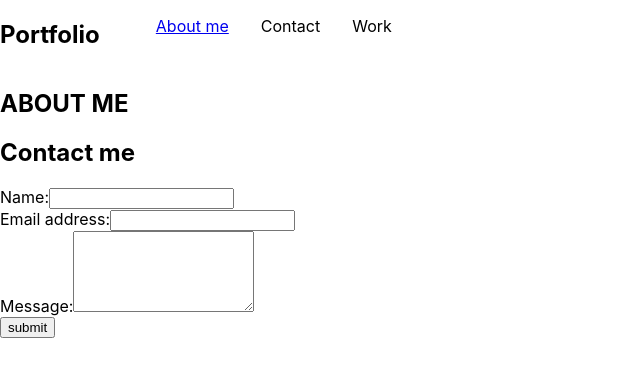
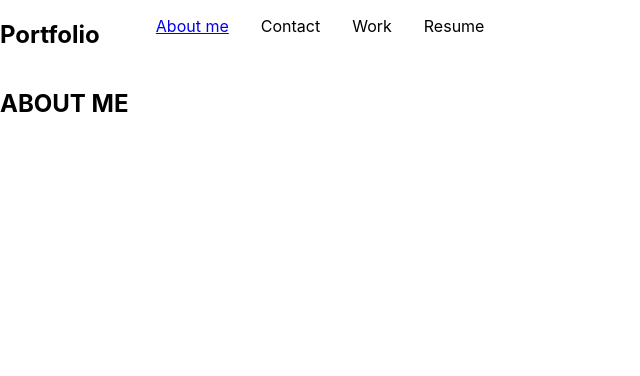
Before and after one commit to mlow1992/react-portfolio, a React (Create React App) app: page / in a window 1280 px wide. Shown: the top 376 px of the page, without its empty margins (0-640 px from the left). Built offline with nearby package versions, Linux system fonts and the light colour scheme.

Commit message:
added more components and began trying to conditionally render

```diff
--- a/src/App.js
+++ b/src/App.js
@@ -1,16 +1,31 @@
-import React from 'react';
+import React, { useState } from 'react';
 import './App.css'
 import About from './components/About'
 import ContactForm from './components/Contact';
 import Nav from './components/Nav';
+import Resume from './components/Resume';
+import Work from './components/Work';
 
 function App() {
+
+const [contactSelected, setContactSelected] = useState(false);
+
   return (
     <div>
-      <Nav></Nav>
+      <Nav>
+        contactSelected={contactSelected}
+        setContactSelected={setContactSelected}
+      </Nav>
       <main>
-        <About></About>
-        <ContactForm></ContactForm>
+        {!contactSelected ? (
+          <About></About>
+        ) : (
+          <>
+            <ContactForm></ContactForm>
+            <Work></Work>
+            <Resume></Resume>
+          </>
+        )}
       </main>
     </div>
   );
--- a/src/components/Contact/index.js
+++ b/src/components/Contact/index.js
@@ -57,7 +57,7 @@ function ContactForm() {
                         <p className="error-text">{errorMessage}</p>
                     </div>
                 )}
-                <button type="submit">submit</button>
+                <button type="submit">Submit</button>
             </form>
         </section>
     );
--- a/src/components/Nav/index.js
+++ b/src/components/Nav/index.js
@@ -1,6 +1,11 @@
 import React from "react";
 
-function Nav() {
+function Nav(props) {
+    const {
+        contactSelected,
+        setContactSelected
+    } = props;
+
     return (
         <header className="flex-row">
             <h2>
@@ -9,15 +14,18 @@ function Nav() {
             <nav>
                 <ul className="flex-row">
                     <li>
-                        <a href="#about">
+                        <a href="#about" onClick={() => setContactSelected(false)}>
                             About me
                         </a>
                     </li>
-                    <li>
-                        Contact
+                    <li className={`mx-2 ${contactSelected && 'navActive'}`}>
+                        <span onClick={() => setContactSelected(true)}>Contact</span>
                     </li>
                     <li>
                         Work
+                    </li>
+                    <li>
+                        Resume
                     </li>
                 </ul>
             </nav>
--- /dev/null
+++ b/src/components/Resume/index.js
@@ -0,0 +1,11 @@
+import React from "react";
+
+function Resume() {
+
+    return (
+        <h2>Front-end Skills:</h2>
+
+    );
+}
+
+export default Resume;
--- a/src/components/Work/index.js
+++ b/src/components/Work/index.js
@@ -0,0 +1,13 @@
+import React from "react";
+
+function Work() {
+
+    return (
+        <h2>
+            Below are pictures and links to various projects I have worked on. If any intrigue you, please explore further or feel free to contact me directly!
+        </h2>
+
+    );
+}
+
+export default Work;
--- a/src/index.css
+++ b/src/index.css
@@ -12,6 +12,10 @@ code {
     monospace;
 }
 
+nav li {
+  cursor: pointer;
+}
+
 nav ul li{
   margin-right: 1rem;
   margin-left: 1rem;
@@ -22,3 +26,7 @@ nav ul li{
   display: flex;
   flex-wrap: wrap;
 }
+
+.navActive {
+  color: red;
+}
```
